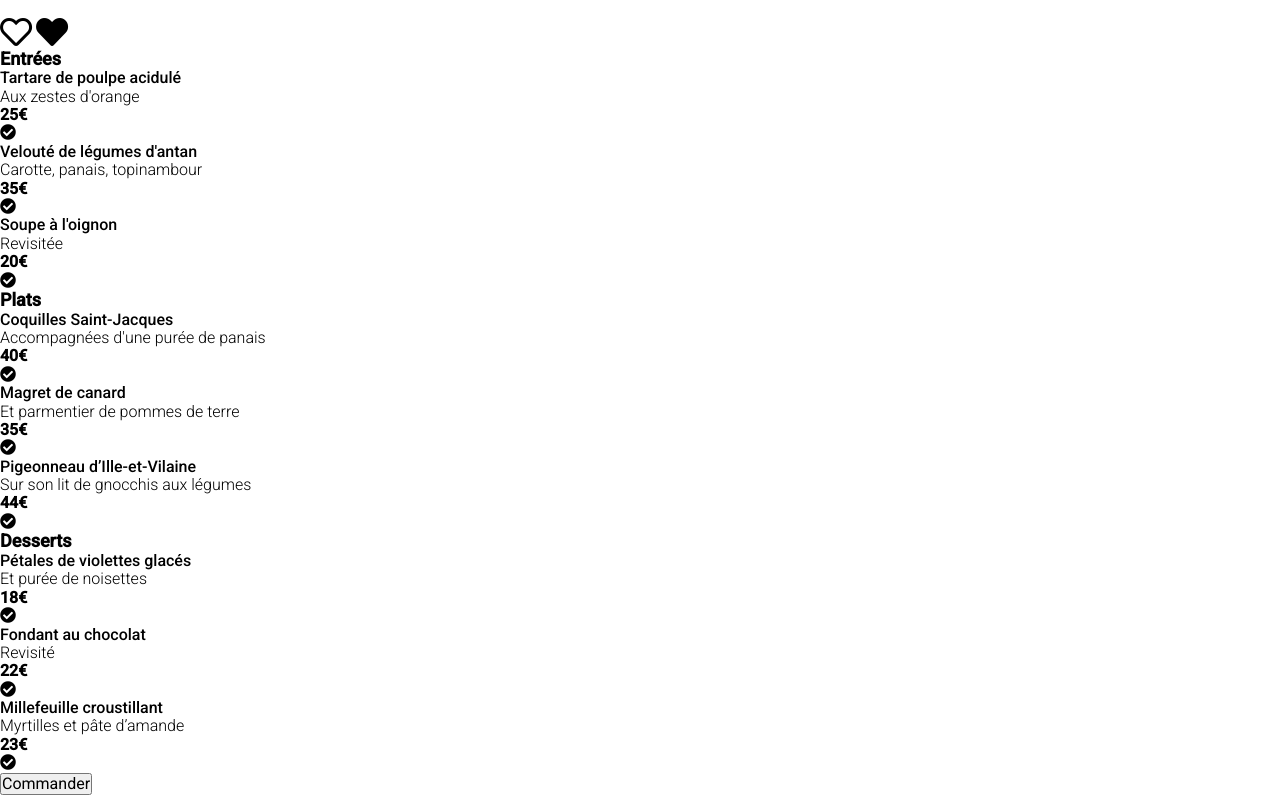
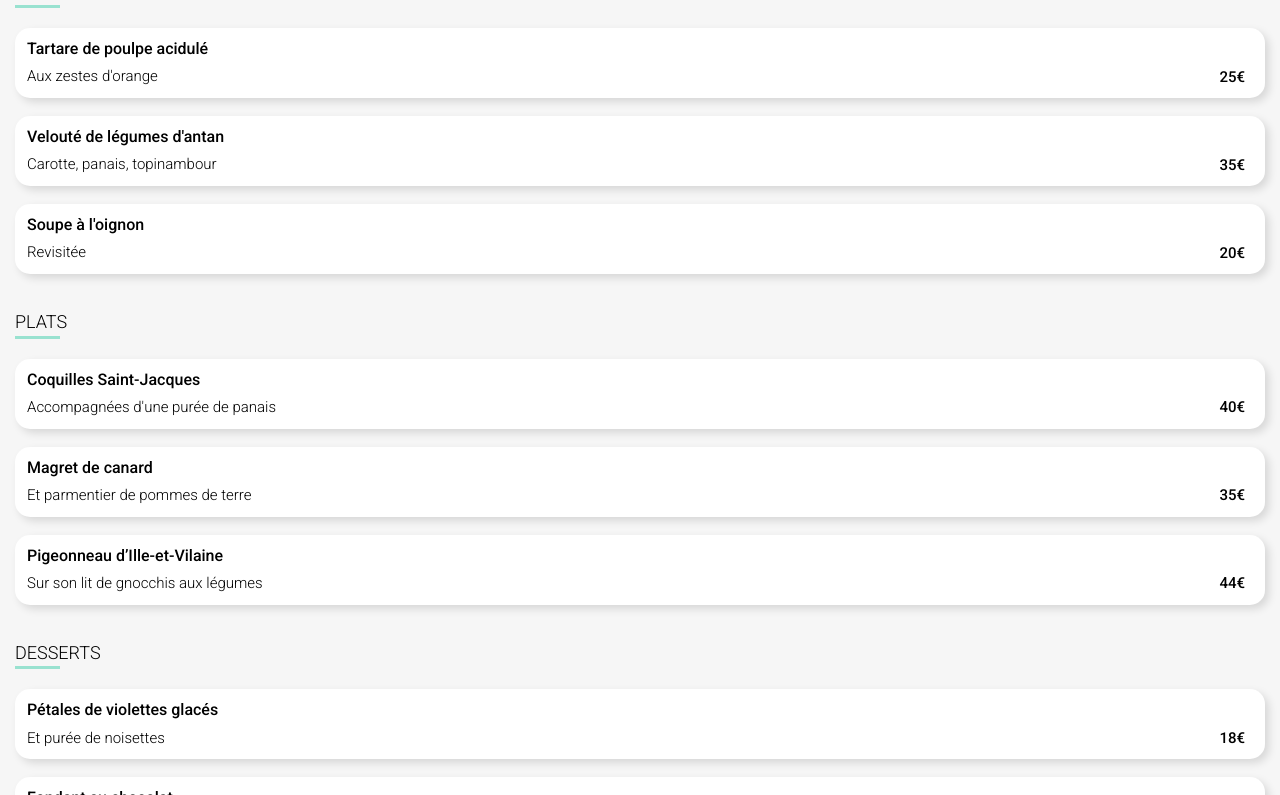
Before and after one commit to aperbet56/P3_Ohmyfood_Perbet_Annabelle_042022, a plain HTML site: page a-la-francaise.html in a window 1280 px wide. Shown: the part 625-1420 px from the top of the page. Drawn offline with Linux system fonts and the light colour scheme; a web font is replaced by a local one.

Commit message:
Mise en forme de la page menu du restaurant A la française (sans les animations)

```diff
--- a/sass/pages/_menu.scss
+++ b/sass/pages/_menu.scss
@@ -10,3 +10,112 @@
         object-fit: cover;
     }
 }
+
+/**** Section menu ****/
+
+.menu {
+    position: relative;
+    padding: 15px;
+    margin: 0 auto;
+    background-color: $light-grey;
+    border-top-left-radius: 35px;
+    border-top-right-radius: 35px;
+    margin-top: -70px;
+    z-index: 1;
+    &__heading {
+        display: flex;
+        flex-direction: row;
+        align-items: center;
+        justify-content: space-between;
+    }
+}
+
+.menus {
+    display: flex;
+    flex-direction: column;
+    gap: 20px;
+    justify-content: space-evenly;
+    margin-top: 20px;
+}
+
+.submenu {
+    width: 100%;
+    &__title {
+        margin-bottom: 20px;
+        text-transform: uppercase;
+        font-weight: 300;
+        &::after {
+            content: "";
+            display: block;
+            width: 45px;
+            height: 3px;
+            margin-top: 3px;
+            background-color: $color-tertiary;
+        }
+    }
+}
+
+.menuItem {
+    width: 100%;
+    height: 70px;
+    display: flex;
+    position: relative;
+    margin: 18px 0;
+    background-color: #ffffff;
+    box-shadow: 4px 4px 8px rgba(0, 0, 0, 0.125);
+    border-radius: 15px;
+    overflow: hidden;
+    cursor: pointer;
+    &__legend {
+        width: 100%;
+        padding: 12px;
+        overflow: hidden;
+    }
+    & h4,
+    & p {
+        white-space: nowrap;
+        overflow: hidden;
+        text-overflow: ellipsis;
+    }
+    & h4 {
+        font-weight: 500;
+    }
+    & p {
+        margin-top: 10px;
+        font-size: 15px;
+    }
+    .price {
+        align-self: flex-end;
+        padding-bottom: 12px;
+        padding-right: 20px;
+        font-weight: 500;
+        font-size: 15px;
+    }
+    .confirmation {
+        @include flexcenter();
+        padding: 10px 20px;
+        display: none; // pour que l'icône de confirmation disparaisse de l'écran
+        border-top-right-radius: 15px;
+        border-bottom-right-radius: 15px;
+        background-color: $color-tertiary;
+        & i {
+            font-size: 20px;
+            color: #ffffff;
+        }
+    }
+}
+
+/**** Bouton Commander ****/
+
+.orderMeal {
+    width: 100%;
+    @include flexcenter();
+    &__btn {
+        @include button-style;
+        margin-top: 40px;
+        margin-bottom: 70px;
+        &:hover {
+            @include button-hover();
+        }
+    }
+}
```
Also changed, not shown: sass/style.css, 1 other file.
